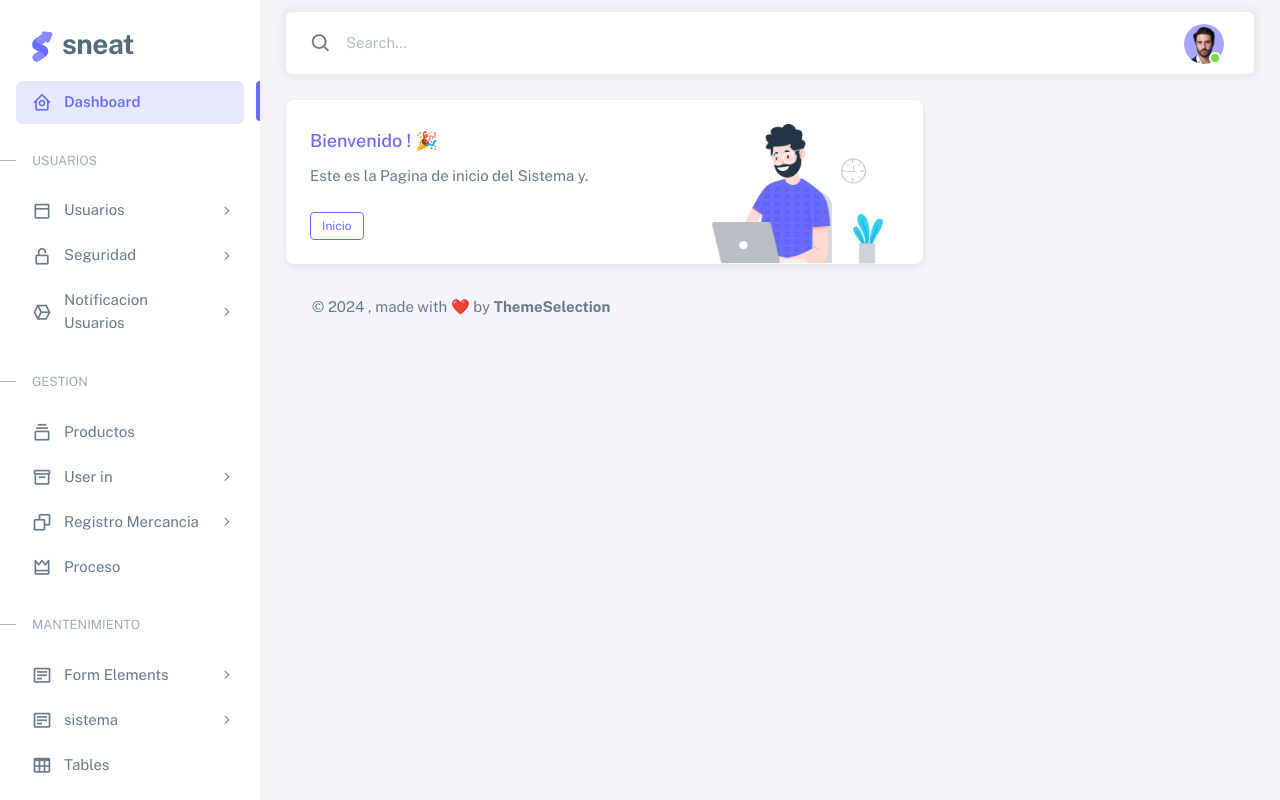
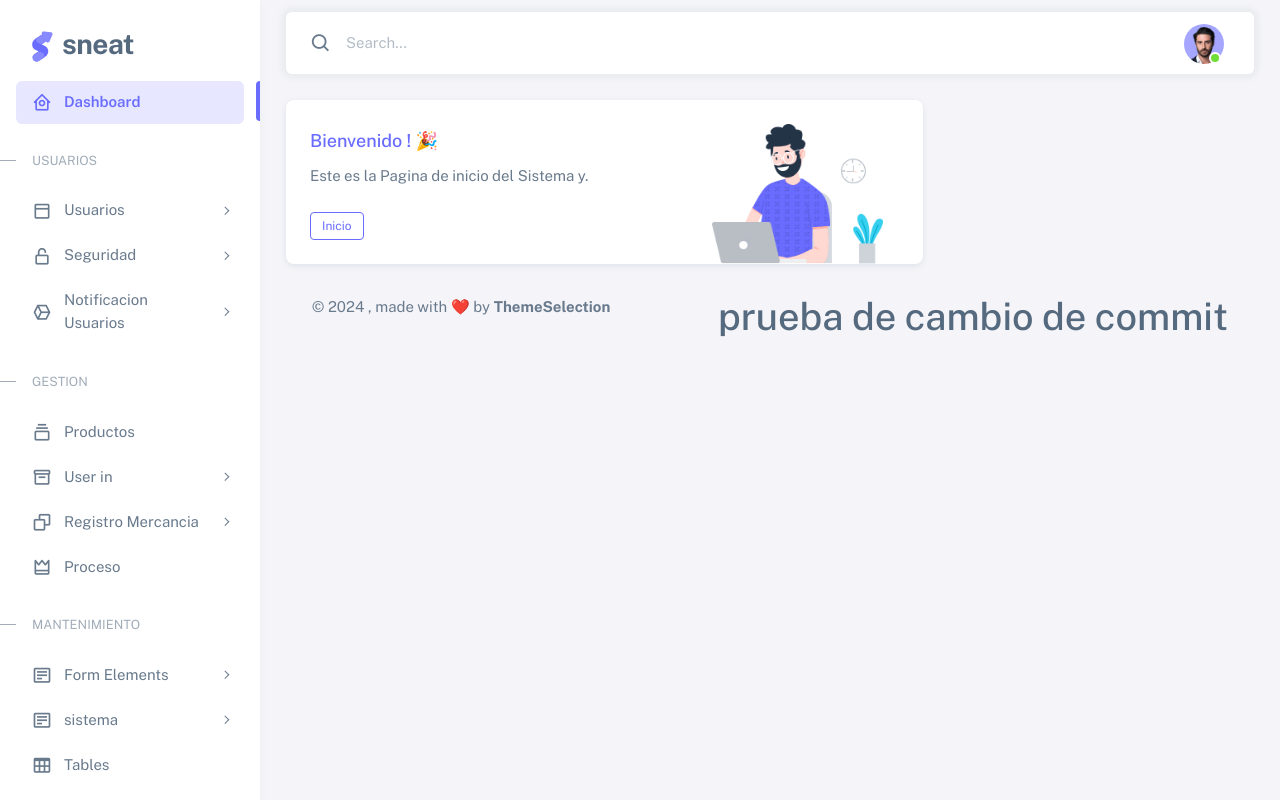
Before and after one commit to angeloUrbano/EnvioDeMercancia, a Django app: page /Gestion/home/ in a window 1280 px wide. Run offline with Django 4.2, Linux system fonts and the light colour scheme; some libraries are stand-ins or nearby versions.

Commit message:
prueba de checkout

```diff
--- a/templates/index.html
+++ b/templates/index.html
@@ -456,6 +456,8 @@
                   <a href="https://themeselection.com" target="_blank" class="footer-link fw-bolder">ThemeSelection</a>
                 </div>
 
+                <h1>prueba de cambio de commit</h1>
+
               </div>
             </footer>
             <!-- / Footer -->
```
Also changed, not shown: db.sqlite3.
